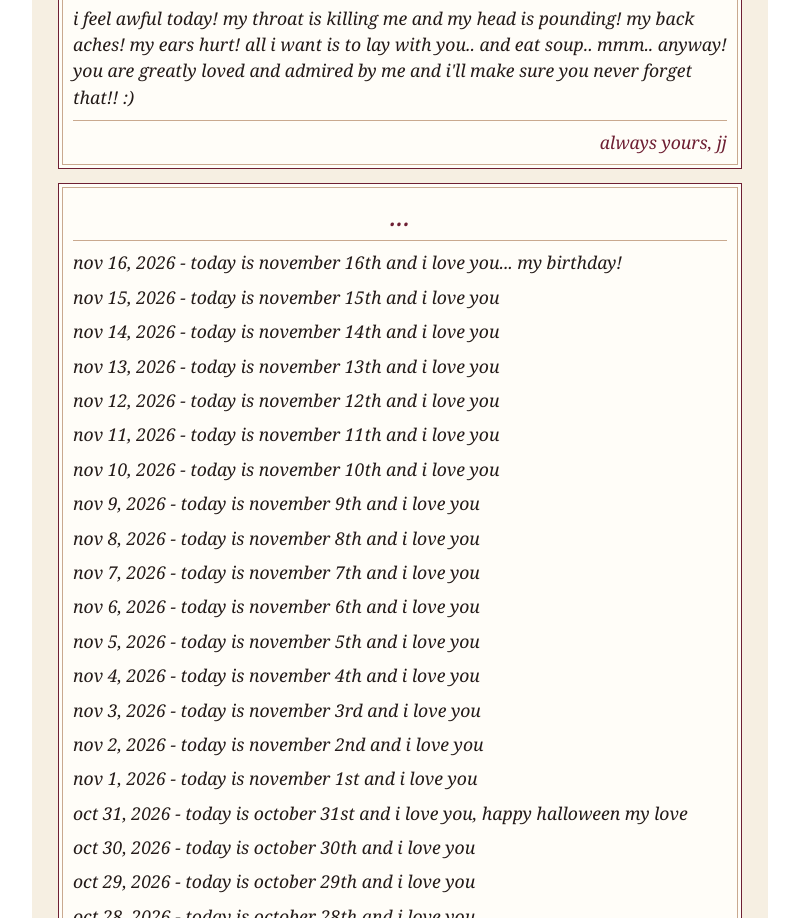
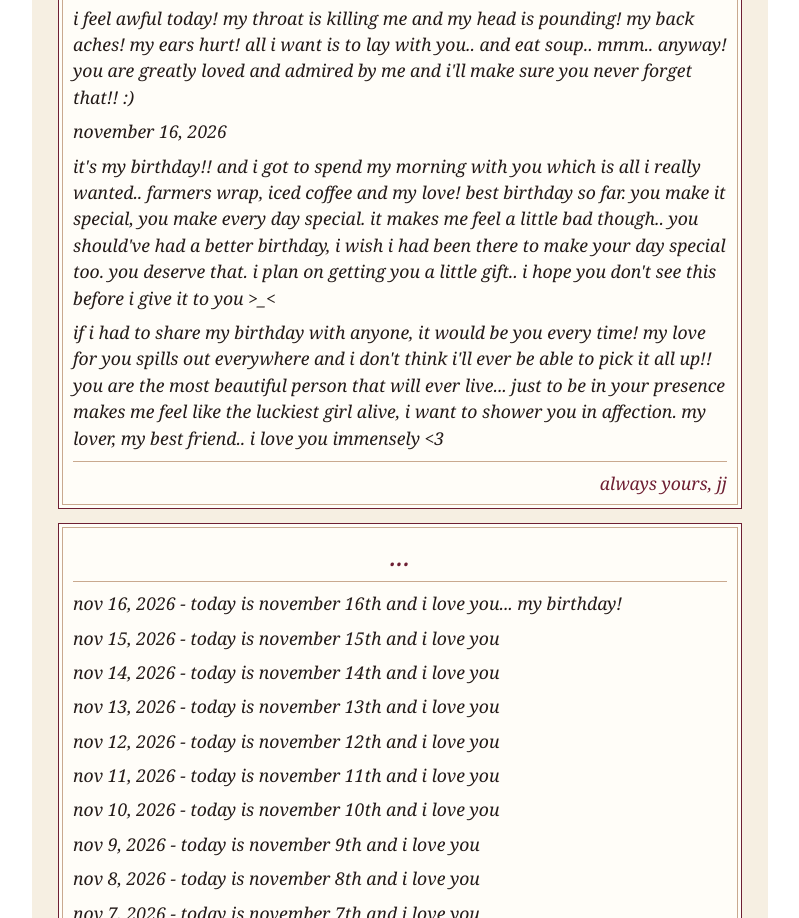
Before and after one commit to jjwarren7/jjwarren7.github.io, a plain HTML site: page index.html in a window 1280 px wide. Shown: the part 1925-2843 px from the top of the page, without its empty margins (122-921 px from the left). Drawn offline with Linux system fonts and the light colour scheme; a web font is replaced by a local one.

Commit message:
Update index.html

```diff
--- a/index.html
+++ b/index.html
@@ -58,6 +58,9 @@ i look forward to your updates, i love you my love.</p>
           <p>november 13, 2026</p>
           <p>i keep forgetting to hit save when i'm done with my updates... i'm sorry :( i love you every day, i think more and more every day.. even when i forget to save my updates.. >_< </p>
           <p>i feel awful today! my throat is killing me and my head is pounding! my back aches! my ears hurt! all i want is to lay with you.. and eat soup.. mmm.. anyway! you are greatly loved and admired by me and i'll make sure you never forget that!! :)</p>
+          <p>november 16, 2026</p>
+          <p>it's my birthday!! and i got to spend my morning with you which is all i really wanted.. farmers wrap, iced coffee and my love! best birthday so far. you make it special, you make every day special. it makes me feel a little bad though.. you should've had a better birthday, i wish i had been there to make your day special too. you deserve that. i plan on getting you a little gift.. i hope you don't see this before i give it to you >_< </p>
+          <p>if i had to share my birthday with anyone, it would be you every time! my love for you spills out everywhere and i don't think i'll ever be able to pick it all up!! you are the most beautiful person that will ever live... just to be in your presence makes me feel like the luckiest girl alive, i want to shower you in affection. my lover, my best friend.. i love you immensely <3 </p>
 
 
 
```
